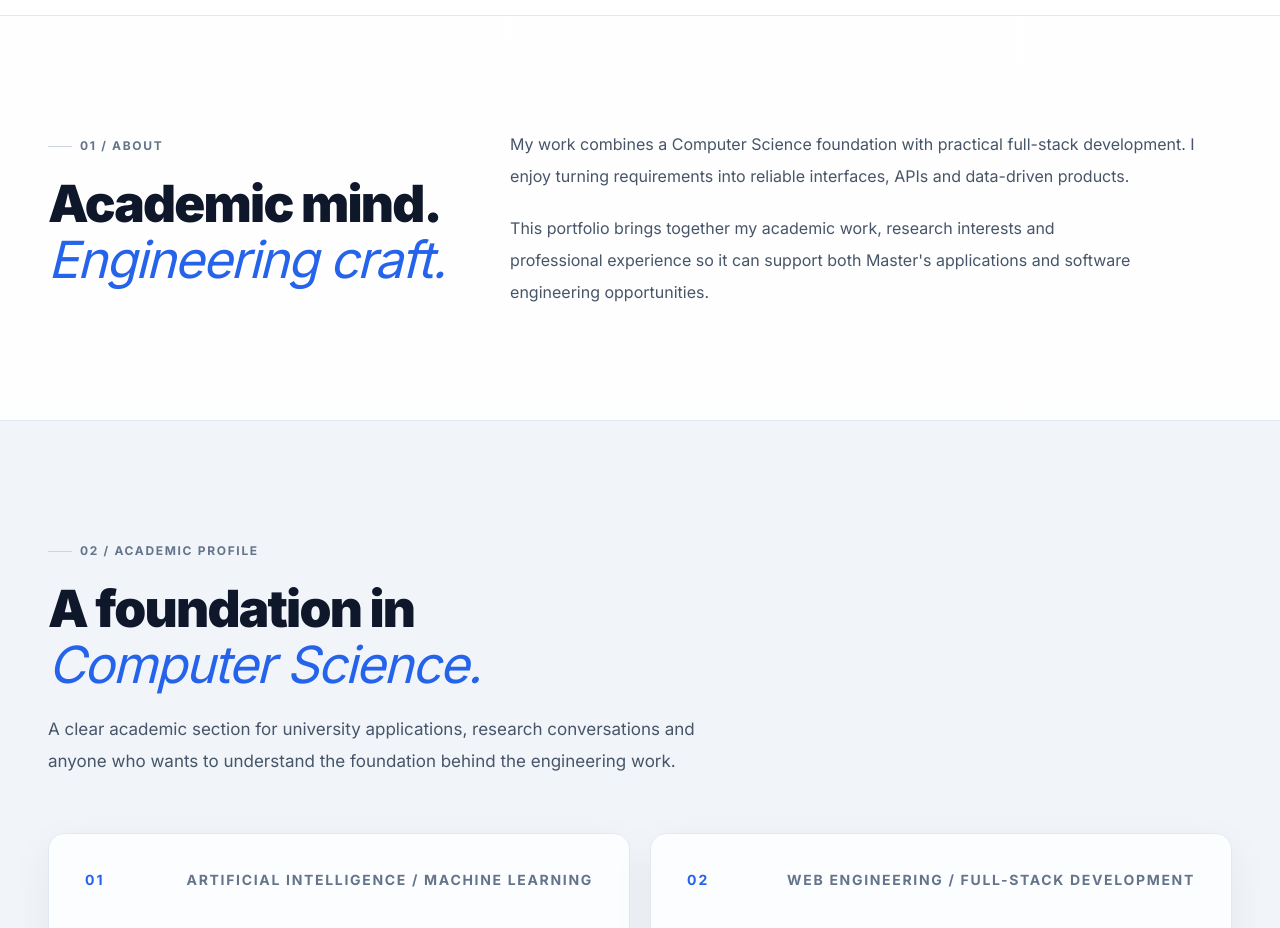
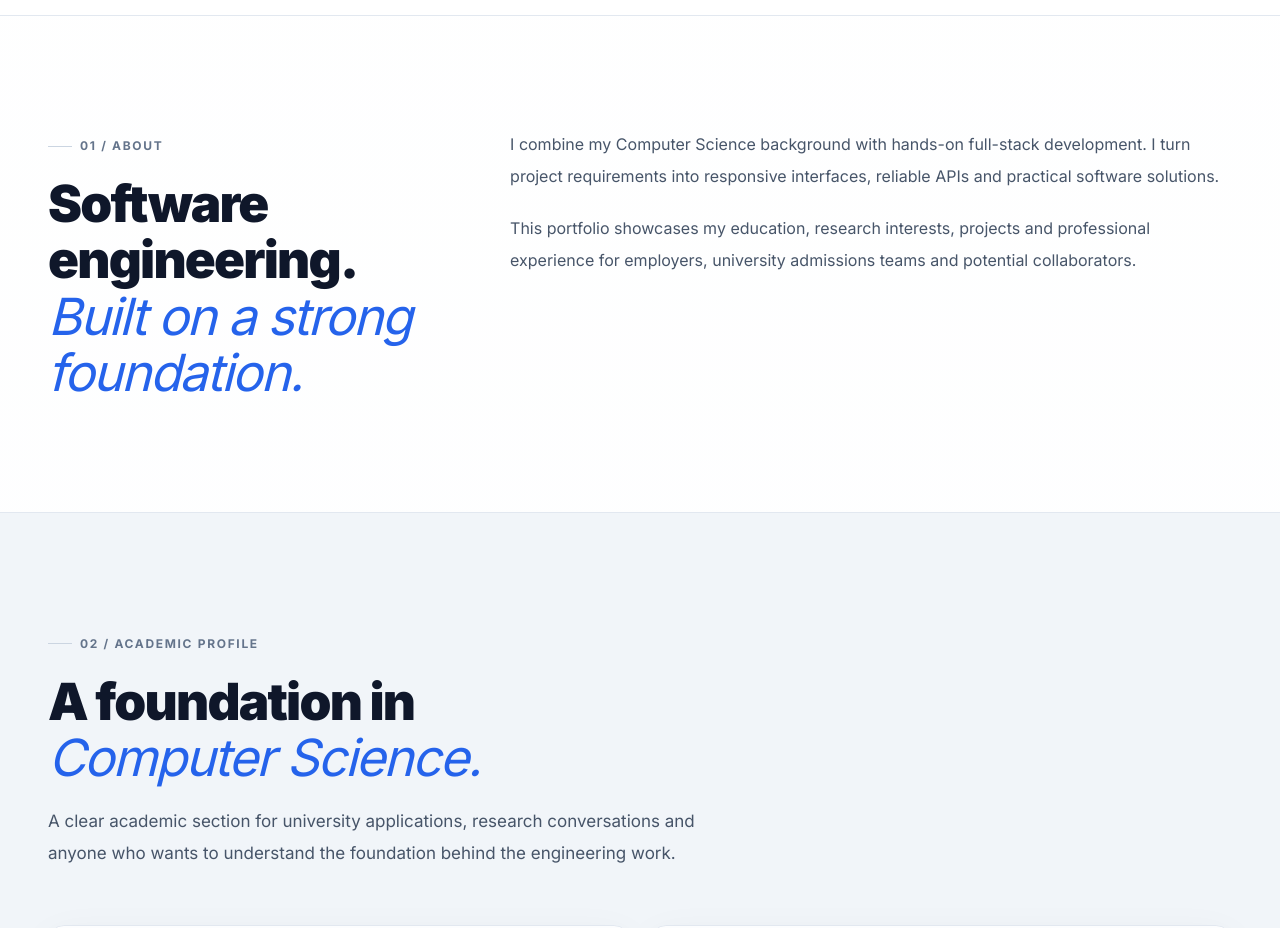
Before and after one commit to Mehedi1-SWE/portfolio, a Next.js app in the folder frontend/: page / in a window 1280 px wide. Shown: the part 908-1836 px from the top of the page. Built offline with nearby package versions, Linux system fonts and the light colour scheme; no server answers.

Commit message:
Refine portfolio frontend copy and typography

```diff
--- a/frontend/components/About.tsx
+++ b/frontend/components/About.tsx
@@ -3,10 +3,10 @@ import { SectionHeading } from "./SectionHeading";
 export function About() {
   return (
     <section id="about" className="mx-auto grid max-w-[1280px] gap-8 px-4 py-16 sm:gap-10 sm:px-6 sm:py-20 lg:grid-cols-[.72fr_1.28fr] lg:gap-14 lg:px-12 lg:py-28">
-      <SectionHeading number="01" eyebrow="About" title={<>Academic mind.<br /><span className="font-normal italic text-[#2563EB]">Engineering craft.</span></>} />
+      <SectionHeading number="01" eyebrow="About" title={<>Software engineering.<br /><span className="font-normal italic text-[#2563EB]">Built on a strong foundation.</span></>} />
       <div className="max-w-3xl text-[16px] leading-8 text-[#475569]">
-        <p>My work combines a Computer Science foundation with practical full-stack development. I enjoy turning requirements into reliable interfaces, APIs and data-driven products.</p>
-        <p className="mt-5">This portfolio brings together my academic work, research interests and professional experience so it can support both Master&apos;s applications and software engineering opportunities.</p>
+        <p>I combine my Computer Science background with hands-on full-stack development. I turn project requirements into responsive interfaces, reliable APIs and practical software solutions.</p>
+        <p className="mt-5">This portfolio showcases my education, research interests, projects and professional experience for employers, university admissions teams and potential collaborators.</p>
       </div>
     </section>
   );
```
